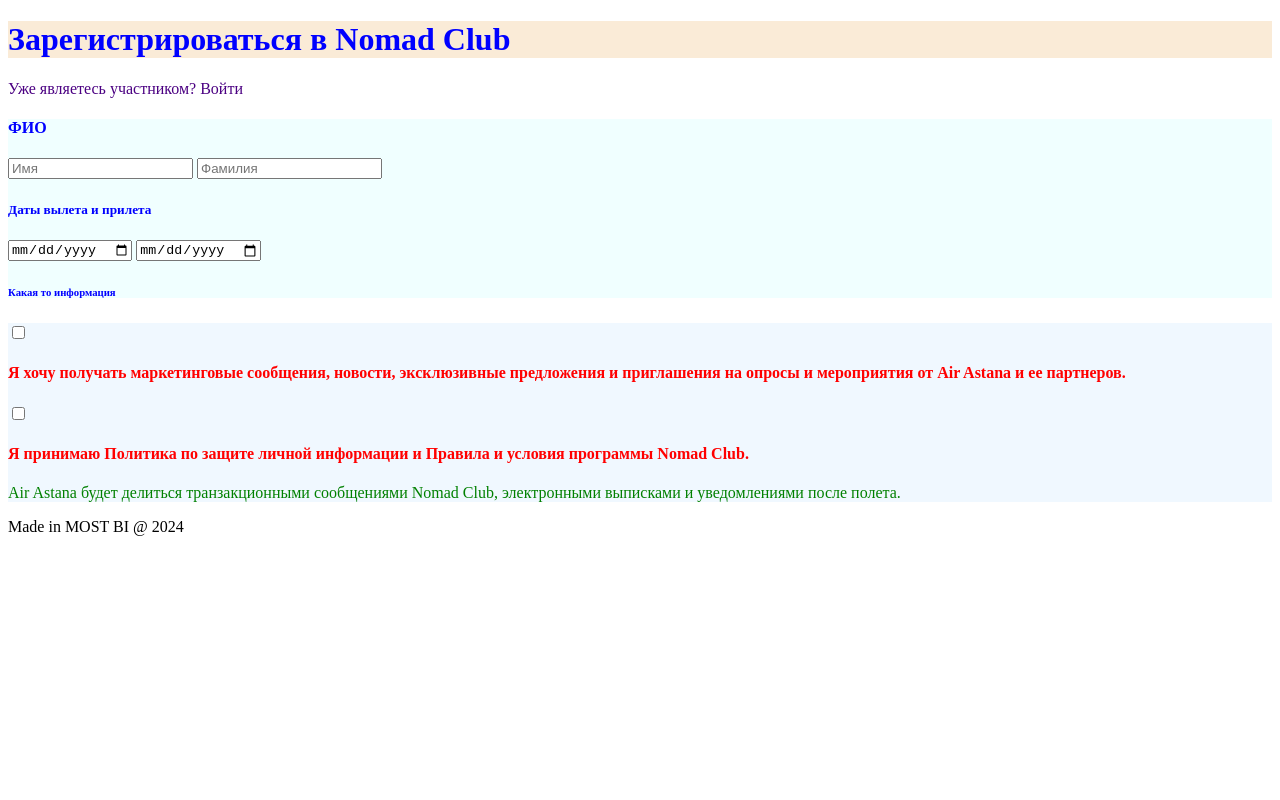
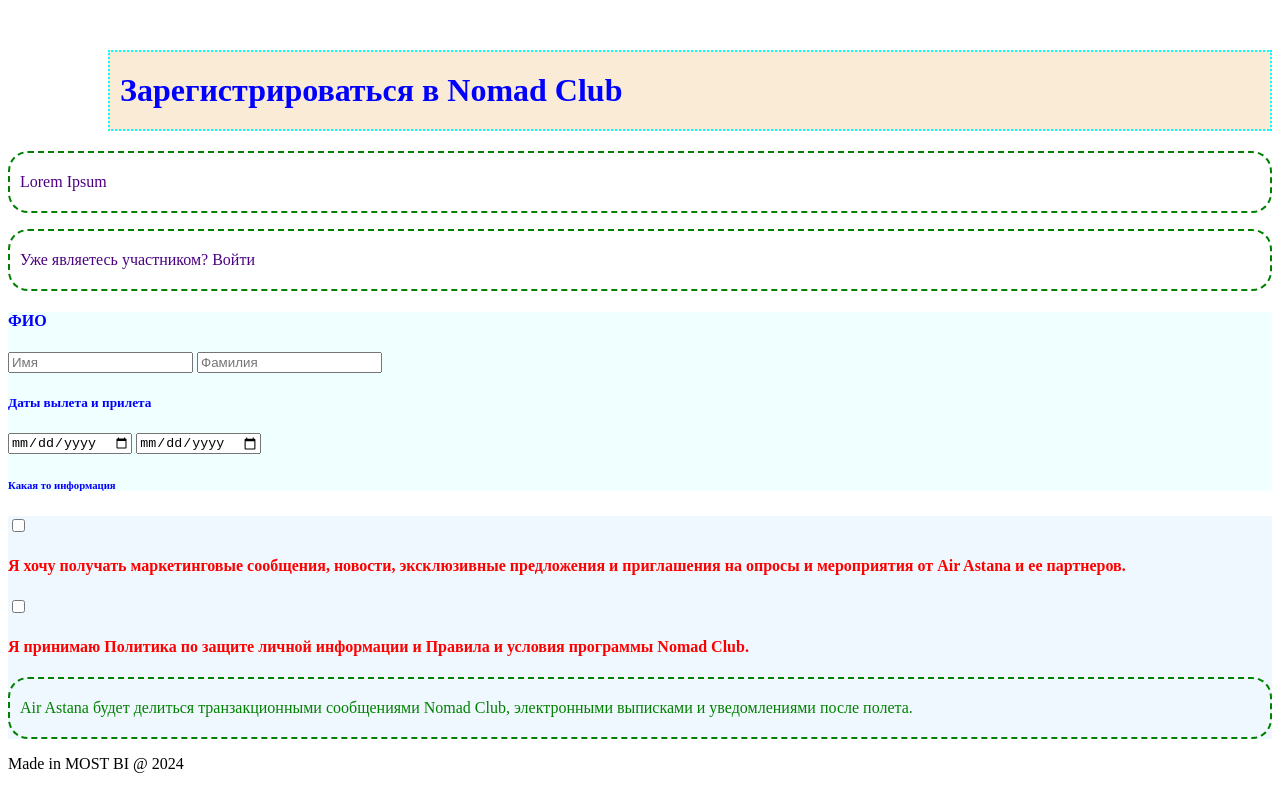
Before and after one commit to beibarys-jedi/most-lessons, a plain HTML site: page lesson2/index.html in a window 1280 px wide. Drawn offline with Linux system fonts and the light colour scheme.

Commit message:
explan box model

```diff
--- a/lesson2/index.html
+++ b/lesson2/index.html
@@ -95,6 +95,7 @@
       </article>
     </main> -->
     <h1>Зарегистрироваться в Nomad Club</h1>
+    <p>Lorem Ipsum</p>
 
     <p class="warning">Уже являетесь участником? Войти</p>
 
--- a/lesson2/style.css
+++ b/lesson2/style.css
@@ -1,10 +1,18 @@
 p {
   color: indigo;
+  border: 2px dashed green;
+  border-radius: 20px;
+  padding: 20px 10px; /* Vertical Horizontal*/
 }
 
 h1 {
   color: blue;
   background-color: antiquewhite;
+  border-width: 2px;
+  border-style: dotted;
+  border-color: aqua;
+  padding: 20px 0px 20px 10px; /* Top Right Bottom Left */
+  margin: 50px 0 20px 100px;
 }
 
 .info {
```
